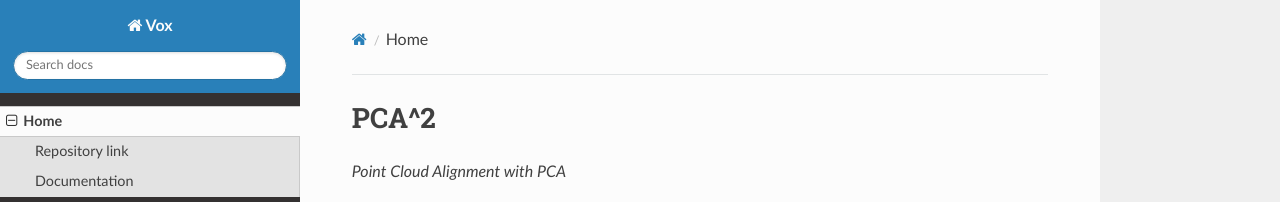
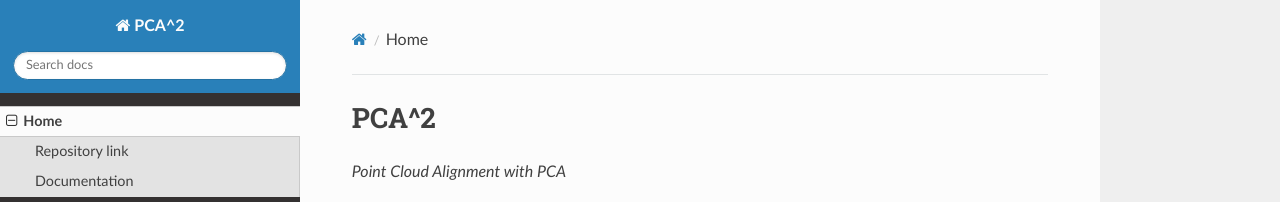
Before and after one commit to lukemshepherd/PCA-2, an MkDocs documentation site: the page built from docs/index.md, in a window 1280 px wide. Shown: the top 202 px of the page. Built offline with MkDocs 1.6.1, drawn with Linux system fonts in a browser that asks for light colours; nearby versions of some CDN libraries.

Commit message:
Update mkdocs.yml

```diff
--- a/mkdocs.yml
+++ b/mkdocs.yml
@@ -1,4 +1,4 @@
-site_name: Vox
+site_name: PCA^2
 nav:
 - Home: index.md
 - Installing: install.md
```
